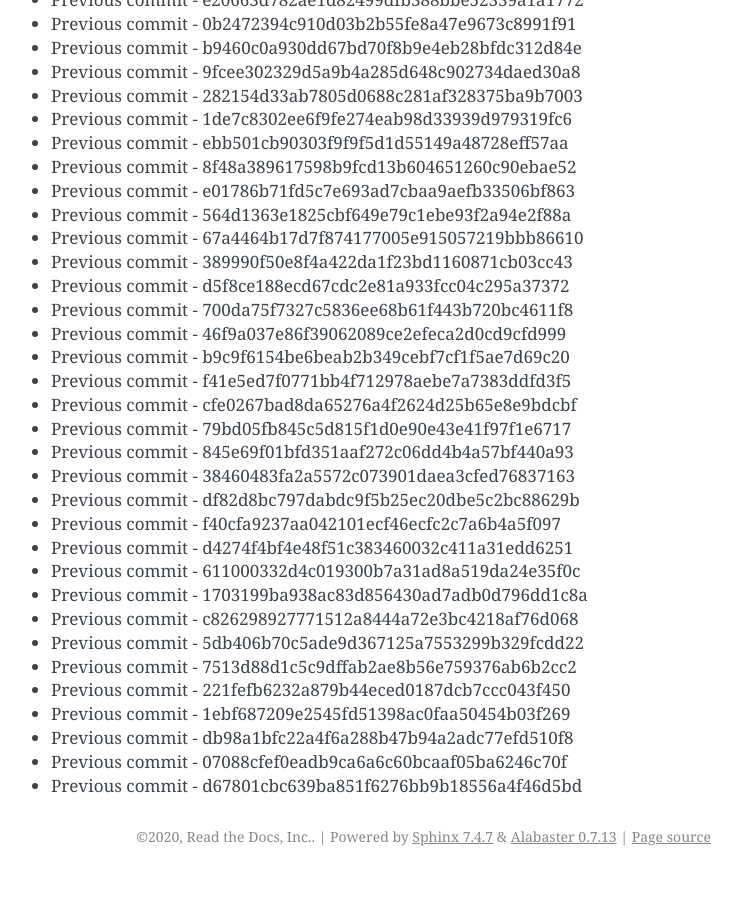
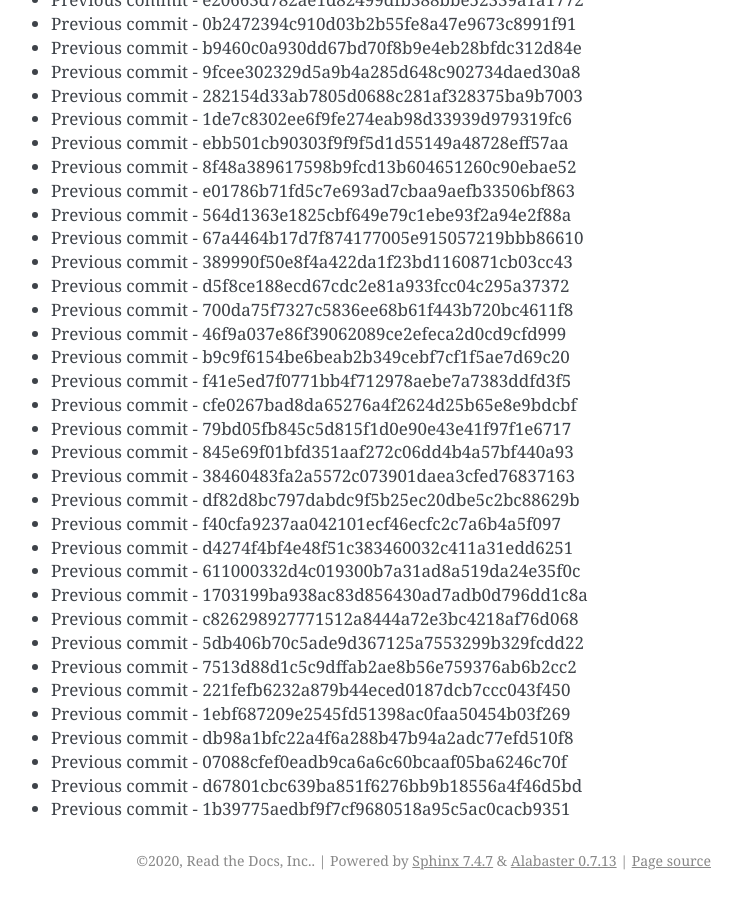
Before and after one commit to readthedocs/rtd-git-stresstest, a Sphinx documentation site: the page built from docs/updates.rst, in a window 1280 px wide and 900 px high, scrolled down 34066 px. Shown: the whole window, without its empty margins (399-1141 px from the left). Built offline with Sphinx 7.4.7, drawn with Linux system fonts in a browser that asks for light colours; before the commit the page ends 34942 px from its top, so only the background shows below that.

Commit message:
Generating commit from previous: 1b39775aedbf9f7cf9680518a95c5ac0cacb9351

```diff
--- a/docs/updates.rst
+++ b/docs/updates.rst
@@ -1463,3 +1463,4 @@ It can be tested for any performance characteristics.
 * Previous commit - db98a1bfc22a4f6a288b47b94a2adc77efd510f8
 * Previous commit - 07088cfef0eadb9ca6a6c60bcaaf05ba6246c70f
 * Previous commit - d67801cbc639ba851f6276bb9b18556a4f46d5bd
+* Previous commit - 1b39775aedbf9f7cf9680518a95c5ac0cacb9351
```
